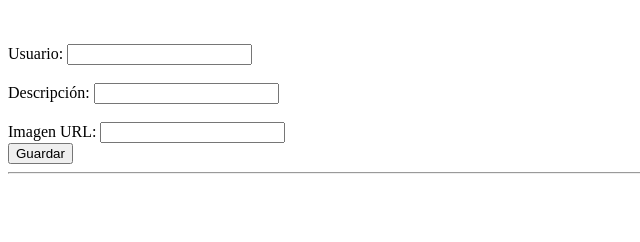
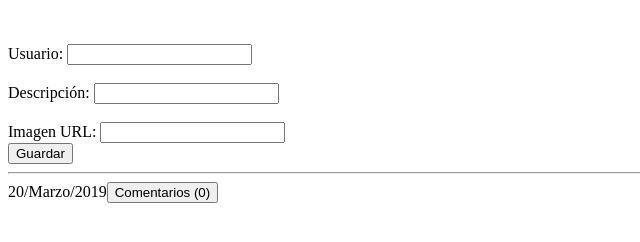
Before and after one commit to CristianAOH/Proyecto1.1, a plain HTML site: page index.html in a window 1280 px wide. Both pictures are taken after a click on the button "Guardar". Shown: the whole page, without its empty margins (0-640 px from the left). Drawn offline with Linux system fonts and the light colour scheme.

Commit message:
Publicaciones

```diff
--- a/index.html
+++ b/index.html
@@ -19,9 +19,12 @@
 		<span>Imagen URL: </span>
 		<input type="text" name="imagen">
 		<br>
-		<button>Guardar</button>
+		<button onclick="guardar();">Guardar</button>
 	</div>
 	<hr>
+	<div class="div_publicaciones">
+
+	</div>
 
 	<script src="script.js"></script>
 </body>
--- a/script.js
+++ b/script.js
@@ -0,0 +1,41 @@
+var nuevaPublicacion = 0;
+var arrayMeses = ["Enero", "Febrero", "Marzo", "Abril", "Mayo", "Junio", "Julio", "Agosto", "Septiembre", "Octubre", "Noviembre", "Diciembre"];
+var fecha = new Date;
+
+function guardar(){
+	console.log("Sha se guardo :3");
+	var usuario = document.getElementsByTagName("input")[0].value;
+	var descripcion = document.getElementsByTagName("input")[1].value;
+	var imagen = document.getElementsByTagName("input")[2].value;
+	crearPublicacion(usuario, descripcion, imagen);
+	limpiarCampos();
+}
+
+function limpiarCampos(){
+	document.getElementsByTagName("input")[0].value = "";
+	document.getElementsByTagName("input")[1].value = "";
+	document.getElementsByTagName("input")[2].value = "";
+}
+
+function crearPublicacion(user, desc, imag){
+	//var divPublicaciones = document.getElementsByTagName("div")[1];
+	var divPublicaciones = document.createElement("div");
+	var crearUsuario = document.createElement("span");
+	var crearDescripcion = document.createElement("span");
+	var crearImagen = document.createElement("img");
+	var crearFecha = document.createElement("span");
+	var crearBoton = document.createElement("button");
+	crearUsuario.textContent = user;
+	crearDescripcion.textContent = desc;
+	crearFecha.textContent = fecha.getDate() + "/" + arrayMeses[fecha.getMonth()] + "/" + fecha.getFullYear();
+	crearImagen.src = imag;
+	crearImagen.width = 150;
+	crearImagen.heigth = 150;
+	crearBoton.textContent = "Comentarios (" + nuevaPublicacion + ")";
+	divPublicaciones.appendChild(crearImagen);
+	divPublicaciones.appendChild(crearUsuario);
+	divPublicaciones.appendChild(crearDescripcion);
+	divPublicaciones.appendChild(crearFecha);
+	divPublicaciones.appendChild(crearBoton);
+	document.body.appendChild(divPublicaciones);
+}
```
